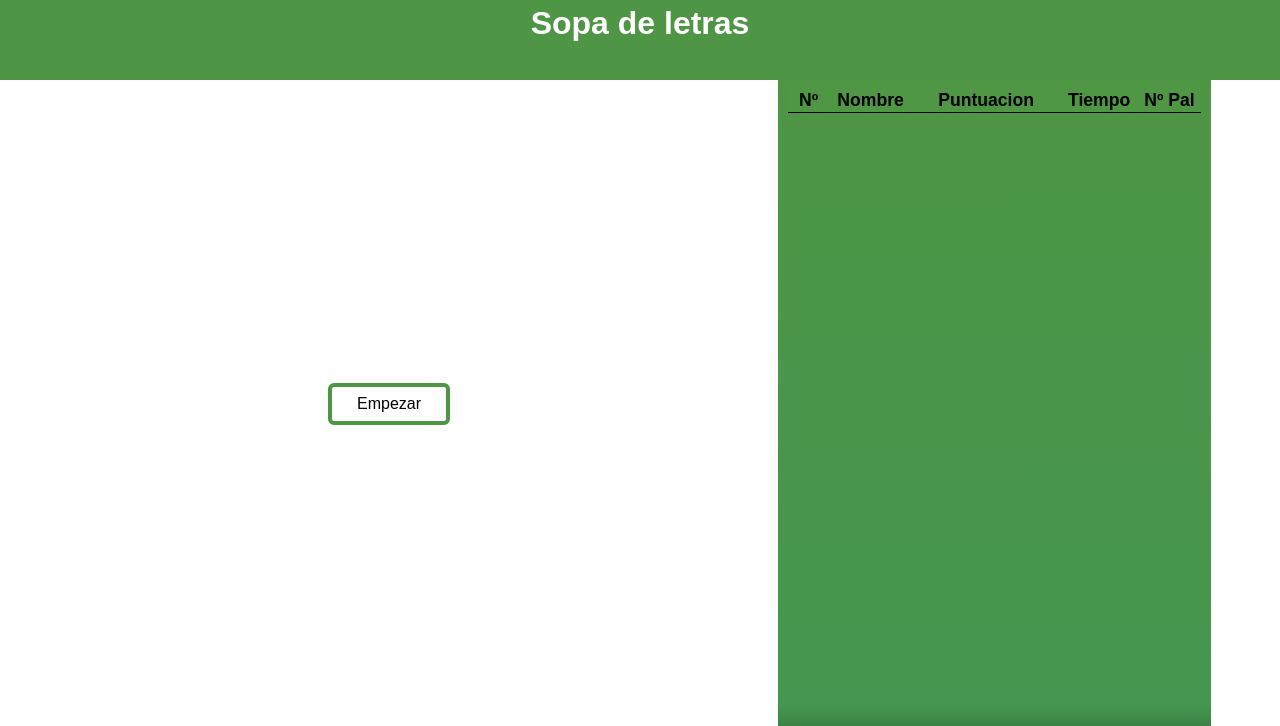
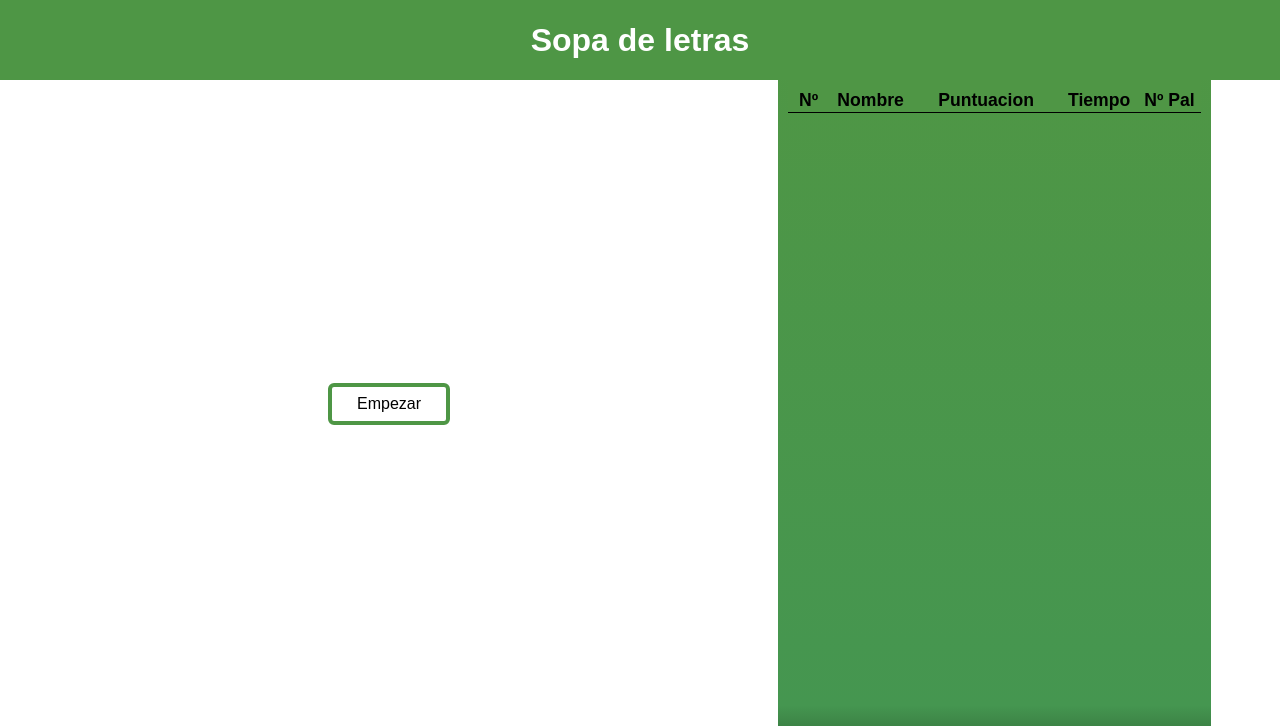
Before and after one commit to yatusabebeibe/JTGDWECSopaLetras, a plain HTML site: page index.html in a window 1280 px wide. Shown: the top 726 px of the page. Drawn offline with Linux system fonts and the light colour scheme.

Commit message:
style: mejorar estilos de la interfaz

```diff
--- a/webroot/css/styles.css
+++ b/webroot/css/styles.css
@@ -104,12 +104,13 @@ header,footer {
     position: relative;
     color: white;
     text-align: center;
-    padding: 5px;
+    padding: 5px 0;
     align-items: center;
     justify-content: center;
     flex-direction: column;
     gap: 5px;
     overflow: hidden;
+    align-content: center;
 }
 
 #seleccionado {
@@ -135,6 +136,7 @@ header,footer {
 
 /* Cuando tenga contenido */
 #checkInternet:not(:empty) {
+    display: block;
     padding: 5px 0;
     opacity: 1;
     transform: translateY(0);
```
